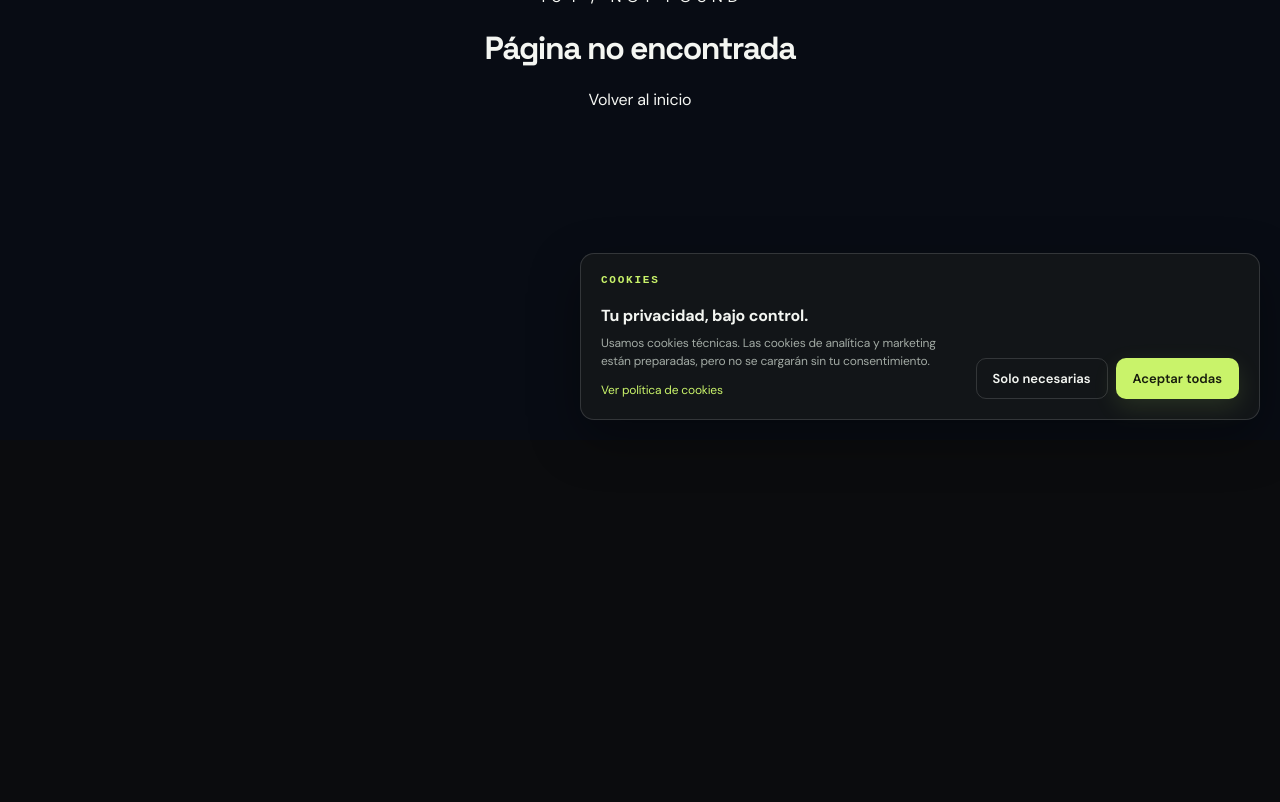
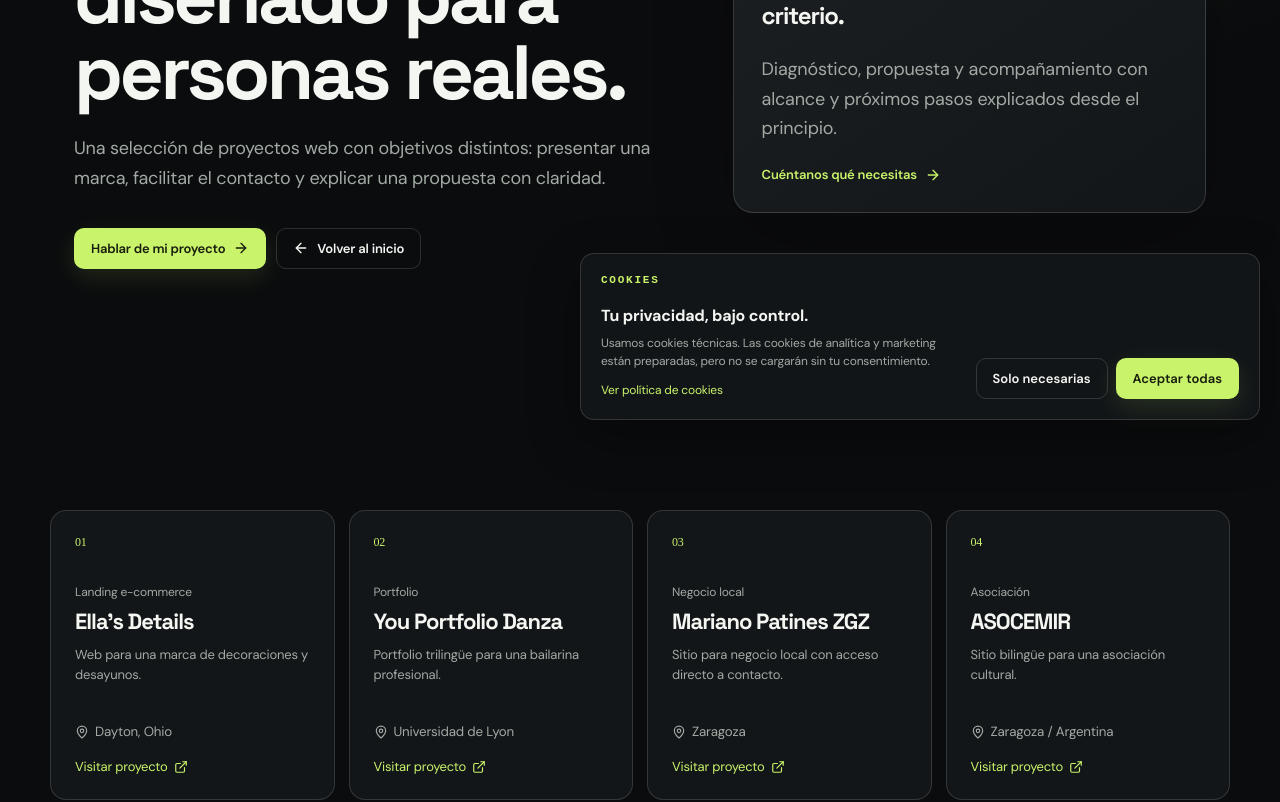
Before and after one commit to Jasondevtech276/neotechzgz.vercel.app, a Next.js app: page /proyectos in a window 1280 px wide. Before the commit this address had no page. Shown: the part 360-1162 px from the top of the page. Before the commit the page ends 800 px from the top, so only its background shows below. Built offline with nearby package versions, Linux system fonts and the light colour scheme.

Commit message:
feat: add projects portfolio page

```diff
--- /dev/null
+++ b/app/proyectos/page.tsx
@@ -0,0 +1,34 @@
+import type { Metadata } from 'next'
+import { ExternalLink, MapPin } from 'lucide-react'
+import { InnerPage } from '@/components/inner-page'
+
+export const metadata: Metadata = {
+  title: 'Proyectos web | NeoTech ZGZ',
+  description: 'Selección de proyectos web y digitales realizados por NeoTech ZGZ.',
+}
+
+const projects = [
+  { name: "Ella's Details", url: 'https://ellasdetails.netlify.app', type: 'Landing e-commerce', place: 'Dayton, Ohio', description: 'Web para una marca de decoraciones y desayunos.' },
+  { name: 'You Portfolio Danza', url: 'https://youdance.netlify.app', type: 'Portfolio', place: 'Universidad de Lyon', description: 'Portfolio trilingüe para una bailarina profesional.' },
+  { name: 'Mariano Patines ZGZ', url: 'https://zgzpatinesnano.netlify.app', type: 'Negocio local', place: 'Zaragoza', description: 'Sitio para negocio local con acceso directo a contacto.' },
+  { name: 'ASOCEMIR', url: 'https://asocemir.netlify.app', type: 'Asociación', place: 'Zaragoza / Argentina', description: 'Sitio bilingüe para una asociación cultural.' },
+]
+
+export default function ProyectosPage() {
+  return (
+    <InnerPage eyebrow="03 / Proyectos" title="Trabajo digital diseñado para personas reales." description="Una selección de proyectos web con objetivos distintos: presentar una marca, facilitar el contacto y explicar una propuesta con claridad.">
+      <div className="project-grid">
+        {projects.map((project, index) => (
+          <article className="project-card" key={project.name}>
+            <span className="project-index">{String(index + 1).padStart(2, '0')}</span>
+            <p>{project.type}</p>
+            <h3>{project.name}</h3>
+            <span>{project.description}</span>
+            <small><MapPin size={14} aria-hidden="true" />{project.place}</small>
+            <a href={project.url} target="_blank" rel="noopener noreferrer" aria-label={`Visitar el proyecto ${project.name} (se abre en una pestaña nueva)`}>Visitar proyecto <ExternalLink size={14} /></a>
+          </article>
+        ))}
+      </div>
+    </InnerPage>
+  )
+}
```
